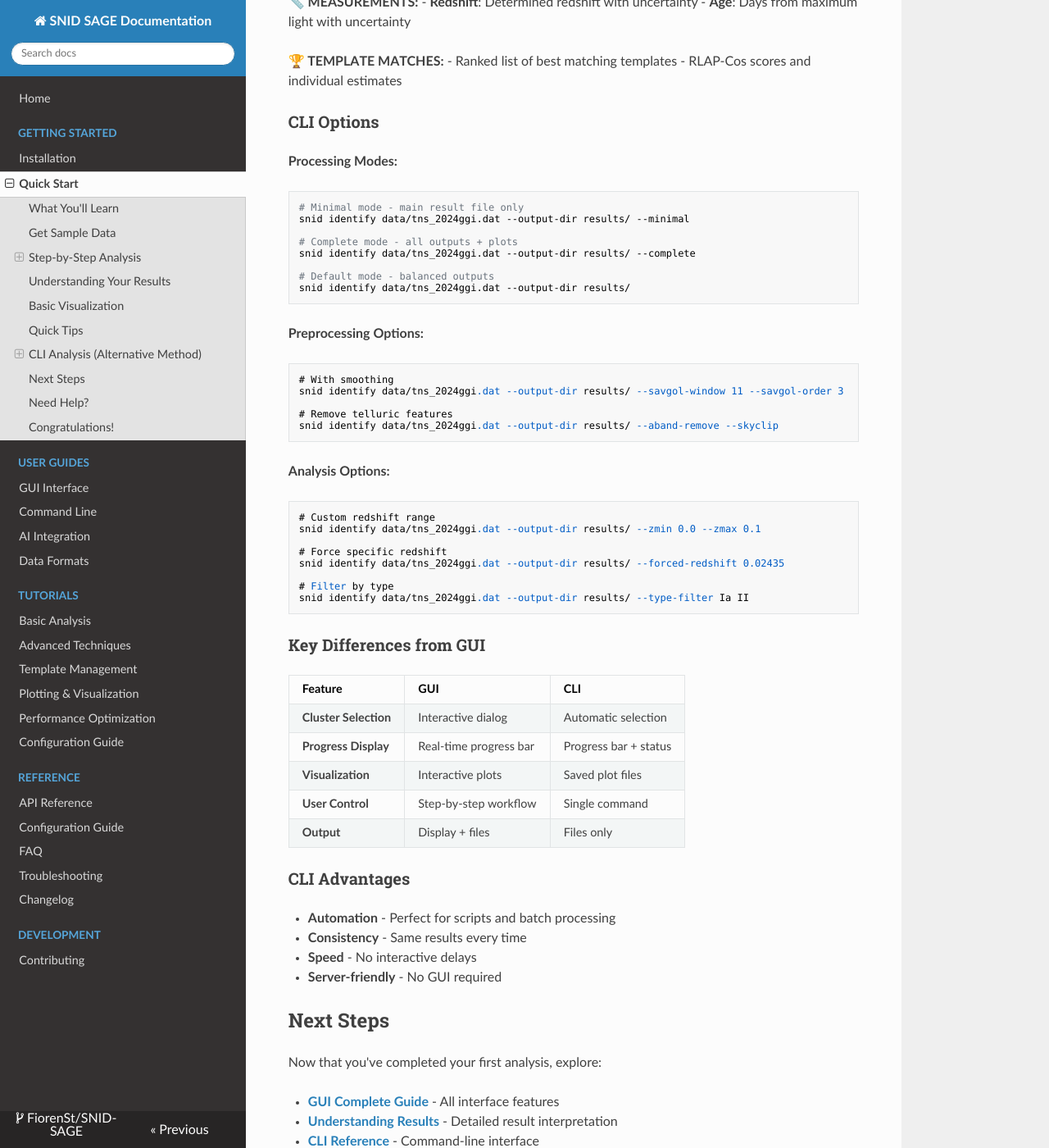
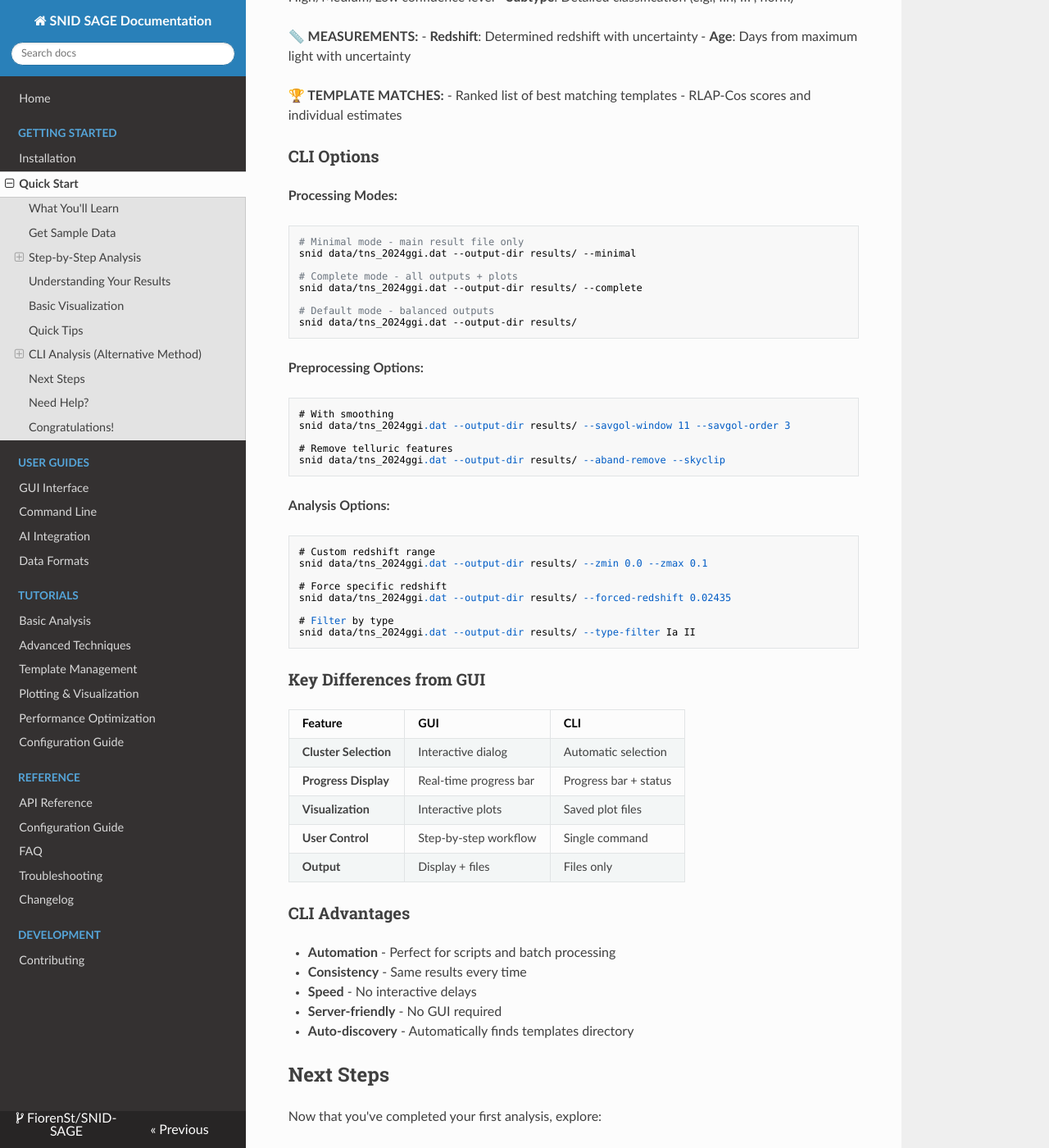
Before and after one commit to Amararyan/SNID-SAGE, an MkDocs documentation site: the page built from docs/quickstart/first-analysis.md, in a window 1280 px wide and 1400 px high, scrolled down 2941 px. Shown: the whole window at 82% size. Built offline with MkDocs 1.6.1, drawn with Linux system fonts in a browser that asks for light colours; nearby versions of some CDN libraries; some of the changed text lies outside the part shown.

````diff
--- a/docs/quickstart/first-analysis.md
+++ b/docs/quickstart/first-analysis.md
@@ -104,7 +104,10 @@ You can also analyze the same spectrum using the command line interface, which p
 ### Basic CLI Command
 ```bash
 # Analyze the same spectrum using CLI
-snid identify data/tns_2024ggi.dat --output-dir results/
+snid data/tns_2024ggi.dat --output-dir results/
+
+# Or with explicit templates directory
+snid identify data/tns_2024ggi.dat templates/ --output-dir results/
 ```
 
 ### What This Does
@@ -135,34 +138,34 @@ The command produces the same comprehensive results:
 **Processing Modes:**
 ```bash
 # Minimal mode - main result file only
-snid identify data/tns_2024ggi.dat --output-dir results/ --minimal
+snid data/tns_2024ggi.dat --output-dir results/ --minimal
 
 # Complete mode - all outputs + plots
-snid identify data/tns_2024ggi.dat --output-dir results/ --complete
+snid data/tns_2024ggi.dat --output-dir results/ --complete
 
 # Default mode - balanced outputs
-snid identify data/tns_2024ggi.dat --output-dir results/
+snid data/tns_2024ggi.dat --output-dir results/
 ```
 
 **Preprocessing Options:**
 ```bash
 # With smoothing
-snid identify data/tns_2024ggi.dat --output-dir results/ --savgol-window 11 --savgol-order 3
+snid data/tns_2024ggi.dat --output-dir results/ --savgol-window 11 --savgol-order 3
 
 # Remove telluric features
-snid identify data/tns_2024ggi.dat --output-dir results/ --aband-remove --skyclip
+snid data/tns_2024ggi.dat --output-dir results/ --aband-remove --skyclip
 ```
 
 **Analysis Options:**
 ```bash
 # Custom redshift range
-snid identify data/tns_2024ggi.dat --output-dir results/ --zmin 0.0 --zmax 0.1
+snid data/tns_2024ggi.dat --output-dir results/ --zmin 0.0 --zmax 0.1
 
 # Force specific redshift
-snid identify data/tns_2024ggi.dat --output-dir results/ --forced-redshift 0.02435
+snid data/tns_2024ggi.dat --output-dir results/ --forced-redshift 0.02435
 
 # Filter by type
-snid identify data/tns_2024ggi.dat --output-dir results/ --type-filter Ia II
+snid data/tns_2024ggi.dat --output-dir results/ --type-filter Ia II
 ```
 
 ### Key Differences from GUI
@@ -180,6 +183,7 @@ snid identify data/tns_2024ggi.dat --output-dir results/ --type-filter Ia II
 - **Consistency** - Same results every time
 - **Speed** - No interactive delays
 - **Server-friendly** - No GUI required
+- **Auto-discovery** - Automatically finds templates directory
 
 ## Next Steps
 
--- a/pyproject.toml
+++ b/pyproject.toml
@@ -153,6 +153,7 @@ exclude = [
     "data/*.dat",
     "data/*.txt",
     "data/*.ascii",
+    "data/*.asci",
     "images/*.png",
     "images/*.jpg",
     "custom_templates/*.md"
````
Also changed, not shown: README.md (+6 -6 lines), docs/installation/installation.md (+8 -2 lines), 5 other files.
